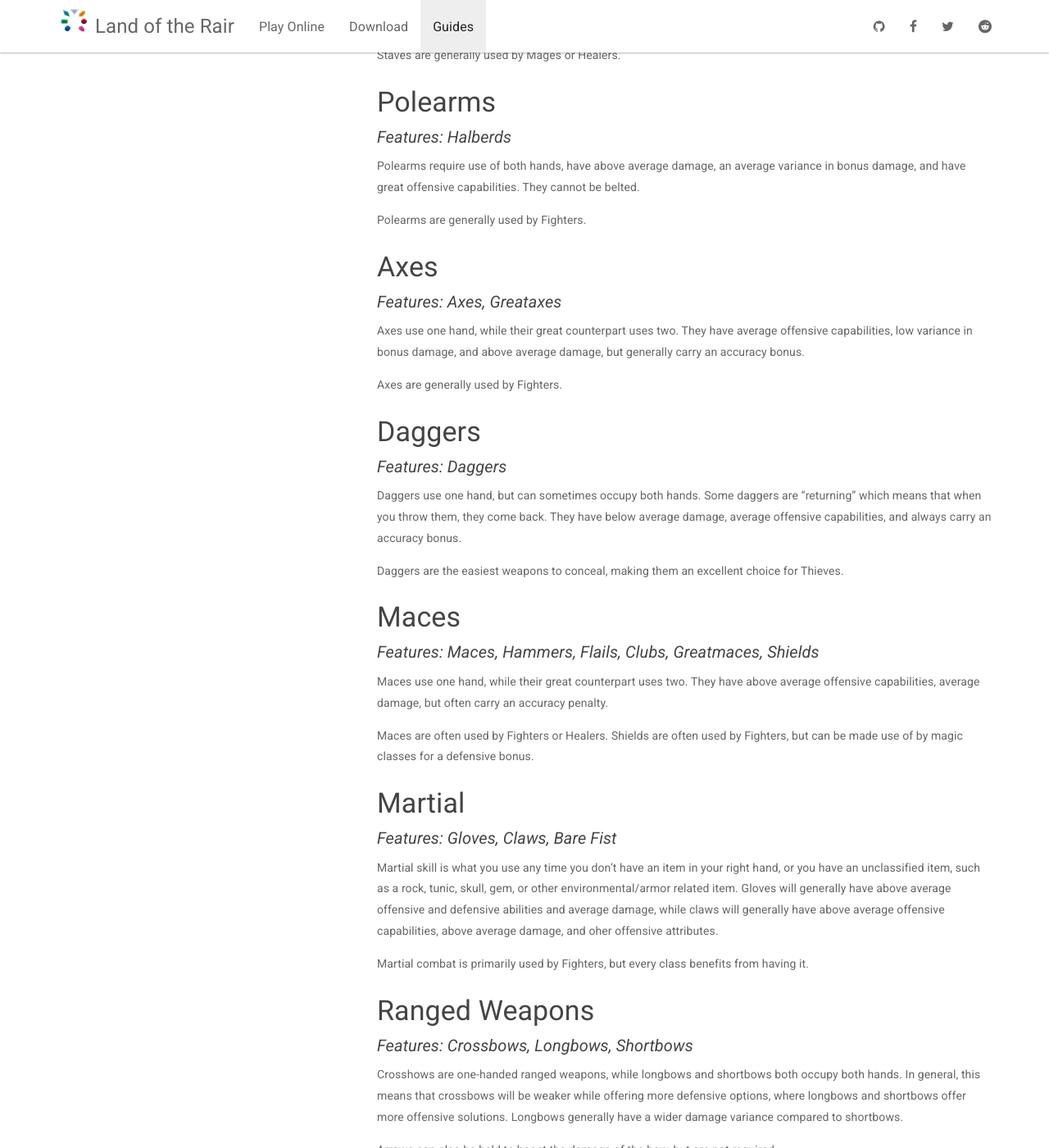
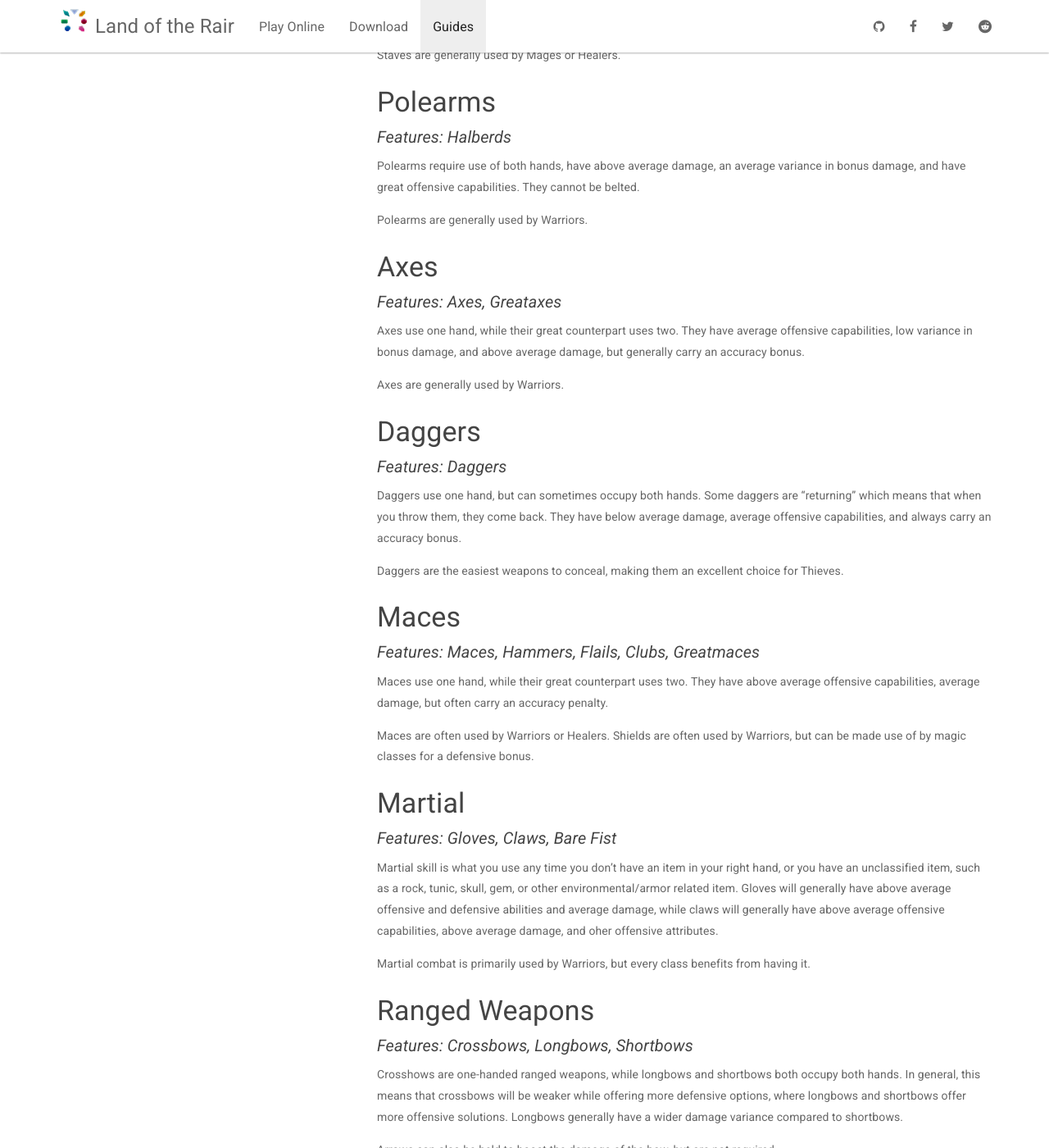
Before and after one commit to LandOfTheRair/landoftherair.github.io, a Jekyll site: the page built from _docs/getting-started/weapon-information.md, in a window 1280 px wide and 1400 px high, scrolled down 1114 px. Shown: the whole window at 82% size. Built offline with Jekyll 4.4.1, drawn with Linux system fonts in a browser that asks for light colours; nearby versions of some CDN libraries; some of the changed text lies outside the part shown.

Commit message:
Update weapon-information.md

```diff
--- a/_docs/getting-started/weapon-information.md
+++ b/_docs/getting-started/weapon-information.md
@@ -10,7 +10,7 @@ Land of the Rair features many kinds of weapons, including daggers, axes, maces,
 
 Longswords fit in one hand (the right hand), have average offensive abilities, average damage rolls, and a high variance in bonus damage per hit.
 
-Longswords are typically used by melee weapon users, such as Fighters.
+Longswords are typically used by melee weapon users, such as Warriors.
 
 ### Two-Handed Swords
 ##### _Features: Greatswords (and to a lesser extent: Greatmaces, Greataxes, Halberds, and Longbows)_
@@ -19,7 +19,7 @@ Two-Handed swords, such as greatswords, require both hands to use. They have pre
 
 Some weapons, such as greatmaces, greataxes, halberds, and longbows will leverage and help raise your ability to use two handed weapons.
 
-Two-handed weapons are, in general, used by Fighters.
+Two-handed weapons are, in general, used by Warriors.
 
 ### Shortswords
 ##### _Features: Shortswords_
@@ -42,14 +42,14 @@ Staves are generally used by Mages or Healers.
 
 Polearms require use of both hands, have above average damage, an average variance in bonus damage, and have great offensive capabilities. They cannot be belted.
 
-Polearms are generally used by Fighters.
+Polearms are generally used by Warriors.
 
 ### Axes
 ##### _Features: Axes, Greataxes_
 
 Axes use one hand, while their great counterpart uses two. They have average offensive capabilities, low variance in bonus damage, and above average damage, but generally carry an accuracy bonus.
 
-Axes are generally used by Fighters.
+Axes are generally used by Warriors.
 
 ### Daggers
 ##### _Features: Daggers_
@@ -59,18 +59,18 @@ Daggers use one hand, but can sometimes occupy both hands. Some daggers are "ret
 Daggers are the easiest weapons to conceal, making them an excellent choice for Thieves.
 
 ### Maces
-##### _Features: Maces, Hammers, Flails, Clubs, Greatmaces, Shields_
+##### _Features: Maces, Hammers, Flails, Clubs, Greatmaces_
 
 Maces use one hand, while their great counterpart uses two. They have above average offensive capabilities, average damage, but often carry an accuracy penalty.
 
-Maces are often used by Fighters or Healers. Shields are often used by Fighters, but can be made use of by magic classes for a defensive bonus.
+Maces are often used by Warriors or Healers. Shields are often used by Warriors, but can be made use of by magic classes for a defensive bonus.
 
 ### Martial
 ##### _Features: Gloves, Claws, Bare Fist_
 
 Martial skill is what you use any time you don't have an item in your right hand, or you have an unclassified item, such as a rock, tunic, skull, gem, or other environmental/armor related item. Gloves will generally have above average offensive and defensive abilities and average damage, while claws will generally have above average offensive capabilities, above average damage, and oher offensive attributes.
 
-Martial combat is primarily used by Fighters, but every class benefits from having it.
+Martial combat is primarily used by Warriors, but every class benefits from having it.
 
 ### Ranged Weapons
 ##### _Features: Crossbows, Longbows, Shortbows_
@@ -79,7 +79,7 @@ Crosshows are one-handed ranged weapons, while longbows and shortbows both occup
 
 Arrows can also be held to boost the damage of the bow, but are not required.
 
-Ranged weapons are primarily used by Fighters and Thieves.
+Ranged weapons are primarily used by Warriors and Thieves.
 
 ### Thrown Weapons
 ##### _Features: Returning Daggers, anything you throw_
```
Also changed, not shown: other parts of _docs/getting-started/weapon-information.md (+5 -0 lines).
